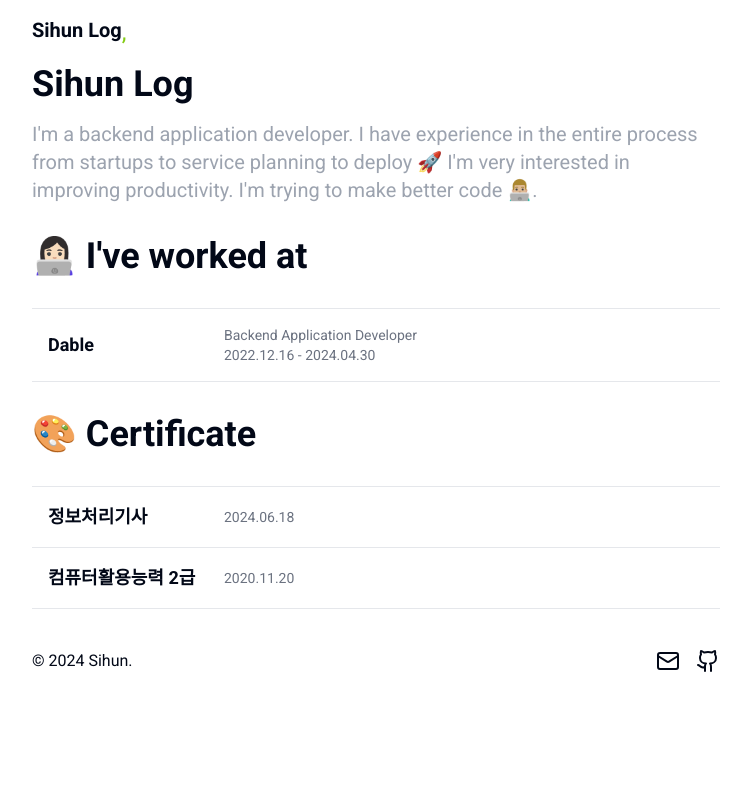
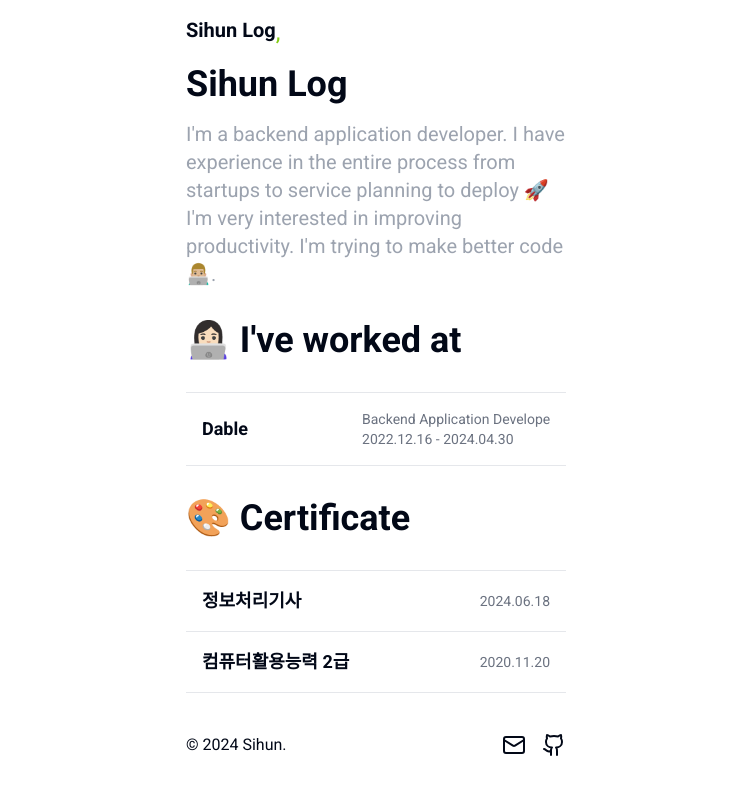
Before and after one commit to sihun0105/sihun-space, a Next.js app: page / in a window 1280 px wide. Shown: the top 792 px of the page, without its empty margins (264-1015 px from the left). Built offline with nearby package versions, Linux system fonts and the light colour scheme.

Commit message:
💄 layout 수정

```diff
--- a/src/app/(root)/(home)/(main)/sections/certificate-section.tsx
+++ b/src/app/(root)/(home)/(main)/sections/certificate-section.tsx
@@ -12,7 +12,7 @@ const CertificateSection: FunctionComponent<CertificateSectionProps> = ({}) => {
               <h3 className="w-2/5 whitespace-nowrap text-base font-bold md:w-40 md:text-lg">
                 정보처리기사
               </h3>
-              <div className="leading-2 ml-0 w-3/5 overflow-hidden whitespace-normal text-xs text-gray-500 md:ml-4 md:whitespace-nowrap md:text-sm">
+              <div className="leading-2 ml-0 w-3/5 overflow-hidden whitespace-normal text-end text-xs text-gray-500 md:ml-4 md:whitespace-nowrap md:text-sm">
                 <p>2024.06.18</p>
               </div>
             </div>
@@ -22,7 +22,7 @@ const CertificateSection: FunctionComponent<CertificateSectionProps> = ({}) => {
               <h3 className="w-2/5 whitespace-nowrap text-base font-bold md:w-40 md:text-lg">
                 컴퓨터활용능력 2급
               </h3>
-              <div className="leading-2 ml-0 w-3/5 overflow-hidden whitespace-normal text-xs text-gray-500 md:ml-4 md:whitespace-nowrap md:text-sm">
+              <div className="leading-2 ml-0 w-3/5 overflow-hidden whitespace-normal text-end text-xs text-gray-500 md:ml-4 md:whitespace-nowrap md:text-sm">
                 <p>2020.11.20</p>
               </div>
             </div>
--- a/src/app/layout.tsx
+++ b/src/app/layout.tsx
@@ -24,12 +24,14 @@ export default function RootLayout({
 }>) {
   return (
     <html lang="en">
-      <body className={cn('px-64', roboto.className)}>
-        <header className="header-h w-full ">
-          <Navbar />
-        </header>
-        {children}
-        <Footer />
+      <body className={cn('flex justify-center', roboto.className)}>
+        <div className="min-w-[320px] max-w-[460px]">
+          <header className="header-h w-full ">
+            <Navbar />
+          </header>
+          {children}
+          <Footer />
+        </div>
       </body>
     </html>
   )
```
